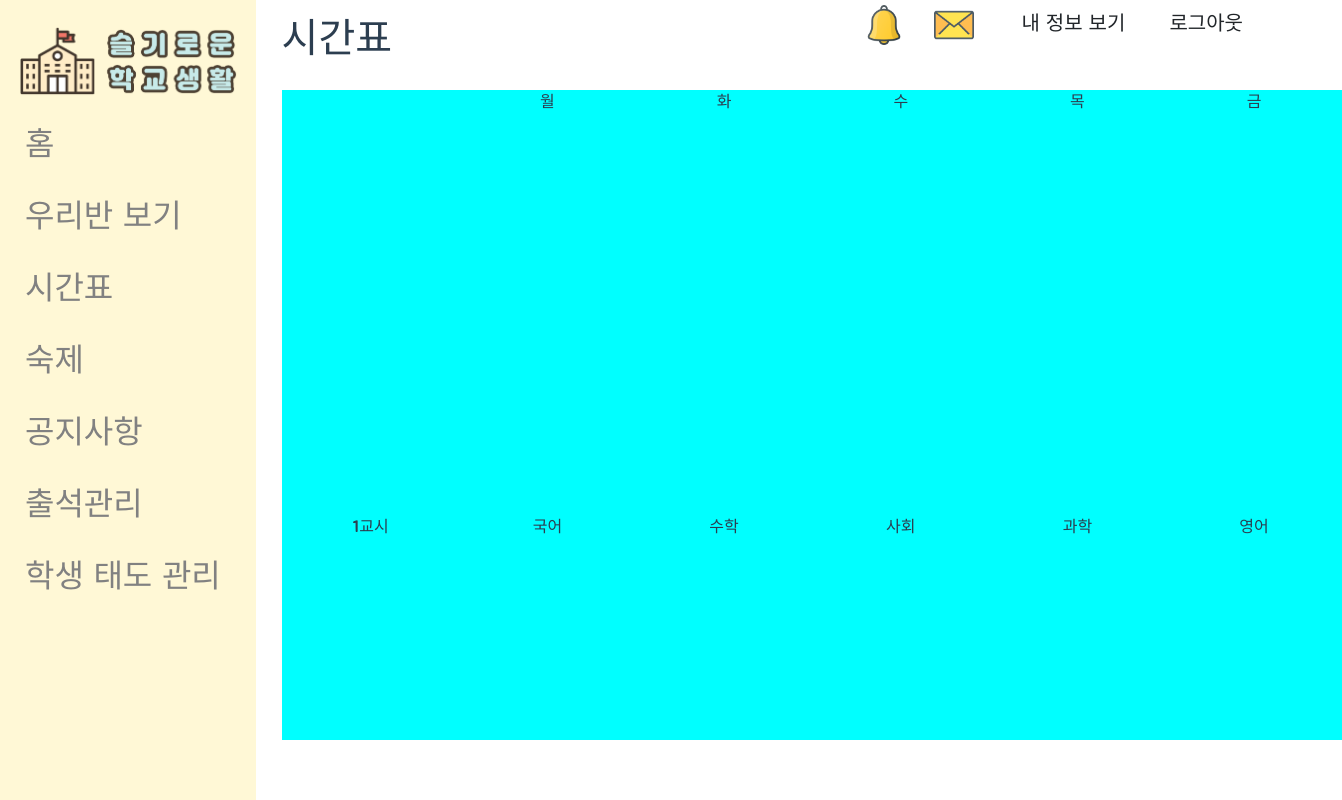
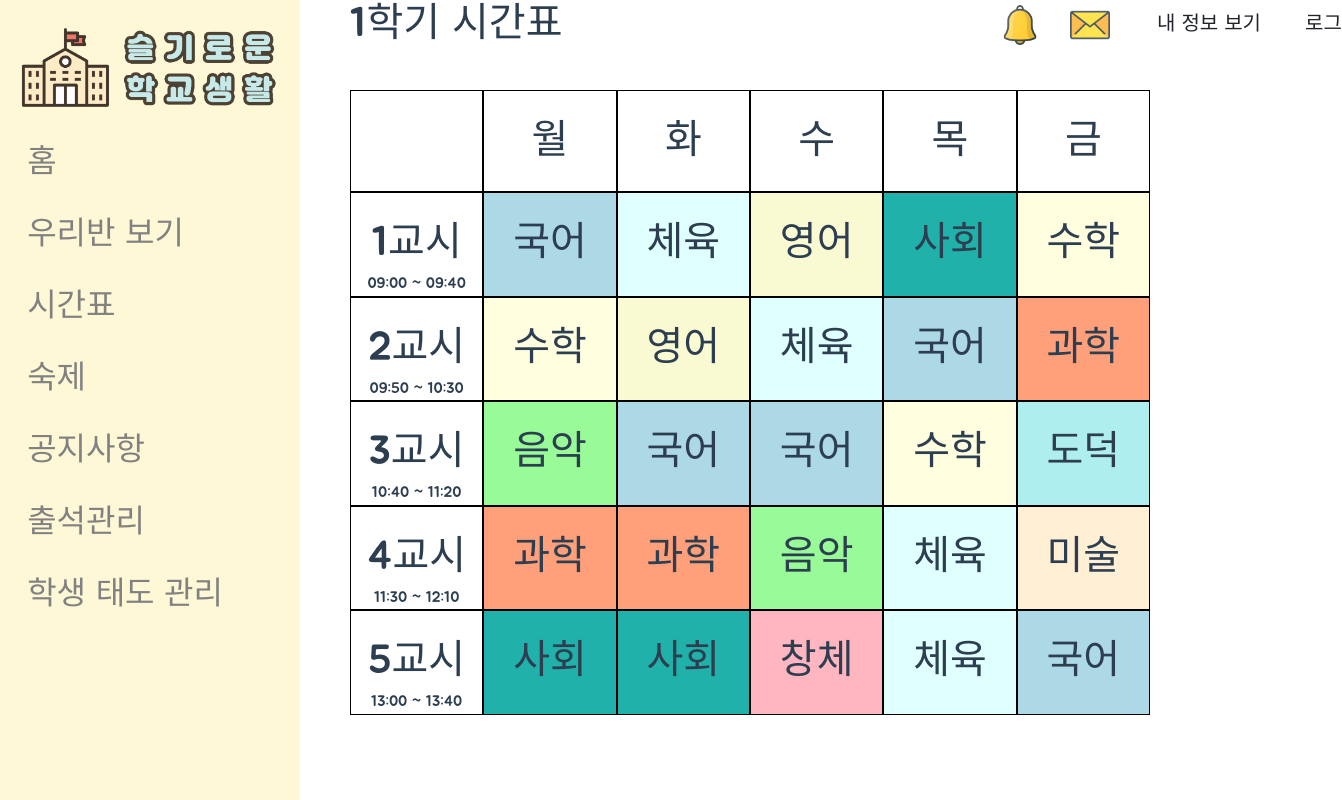
Before and after one commit to Jeong-Heui-Jin/wise_school, a Vue app in the folder frontend/: page /timetable in a window 1280 px wide. Shown: the whole page, 1342 px wide, since content can reach past the window. Built offline with nearby package versions, Linux system fonts and the light colour scheme; a web font is replaced by a local one.

Commit message:
Create Time Table Page

```diff
--- a/frontend/src/App.vue
+++ b/frontend/src/App.vue
@@ -5,15 +5,6 @@
 </template>
 
 <script>
-window.onfocus=function() {
-
-}
-window.onload=function() {
-  window.focus();
-  window.moveTo(0, 0);
-  window.resizeTo(1280, 800);
-}
-
 import BeforeLogin from './components/BeforeLogin'
 
 export default {
--- a/frontend/src/components/NavBar.vue
+++ b/frontend/src/components/NavBar.vue
@@ -1,6 +1,6 @@
 <template>
     <div>
-        <b-navbar id="nav-bar" style="font-family: 'Jua', sans-serif;" class="d-flex row-vw" toggleable="lg" variant="faded" type="light">
+        <b-navbar id="nav-bar" style="font-family: 'Jua', sans-serif;" class="fixed-top" toggleable="lg" variant="faded" type="light">
             <!-- Right aligned nav items -->
             <b-navbar-nav id="right-side" class="ml-auto">
                 <img id="logo" src="@/assets/alarm.png" alt="알람_로고" @click="print">
@@ -25,25 +25,37 @@ export default({
 
 <style>
 #nav-bar {
-    max-height: 40px;
+    max-height: 50px;
     width: 100%;
 }
 
 #nav-bar #right-side {
     position: absolute;
+    min-width: 500px;
+    max-width: 500px;
+    width: 500px;
+    min-height: 60px;
+    max-height: 60px;
+    height: 60px;
     top: 0px;
-    right: 10px;
+    left: 1000px;
 }
 
 #nav-bar #button {
     margin-right: 10px;
+    min-height: 40px;
     max-height: 40px;
+    height: 40px;
+    min-width: 60px;
 }
 
 #nav-bar #logo {
     margin-top: 5px;
     max-height: 40px;
+    min-height: 40px;
+    height: 40px;
     max-width: 40px;
+    min-width: 40px;
     margin-right: 30px;
 }
 
--- a/frontend/src/components/NavSideBarTeacher.vue
+++ b/frontend/src/components/NavSideBarTeacher.vue
@@ -39,7 +39,7 @@ export default {
 /* The sidebar menu */
 .sidenav {
   height: 100%; /* Full-height: remove this if you want "auto" height */
-  width: 300px; /* Set the width of the sidebar */
+  min-width: 300px; /* Set the width of the sidebar */
   position: fixed; /* Fixed Sidebar (stay in place on scroll) */
   z-index: 1; /* Stay on top */
   top: 0; /* Stay at the top */
--- a/frontend/src/views/AfterLogin/Class.vue
+++ b/frontend/src/views/AfterLogin/Class.vue
@@ -110,7 +110,7 @@ export default {
 <style>
 #title {
   position: absolute;
-  left: 22%;
+  left: 350px;
 }
 
 #class #teacher {
--- a/frontend/src/views/AfterLogin/Timetable.vue
+++ b/frontend/src/views/AfterLogin/Timetable.vue
@@ -2,22 +2,34 @@
   <div style="font-family: 'Jua', sans-serif;">
     <NavSideBar/>
     <NavBar/>
-    <h1 id="title">시간표</h1>
-    <b-container class="bv-example-row">
-      <b-row id="timetable">
-        <b-col> </b-col>
-        <b-col>월</b-col>
-        <b-col>화</b-col>
-        <b-col>수</b-col>
-        <b-col>목</b-col>
-        <b-col>금</b-col>
-        <div></div>
-        <b-col>1교시</b-col>
-        <b-col>국어</b-col>
-        <b-col>수학</b-col>
-        <b-col>사회</b-col>
-        <b-col>과학</b-col>
-        <b-col>영어</b-col>
+    <!-- 페이지 제목 -->
+    <h1 id="title"> {{ timetable.Title }}</h1>
+    <b-container id="timetable">
+      <!-- 요일 -->
+      <b-row id="period" >
+        <b-col id="subject" style="padding-bottom: 20px;"> </b-col>
+        <b-col id="subject" style="padding-bottom: 20px;">월</b-col>
+        <b-col id="subject" style="padding-bottom: 20px;">화</b-col>
+        <b-col id="subject" style="padding-bottom: 20px;">수</b-col>
+        <b-col id="subject" style="padding-bottom: 20px;">목</b-col>
+        <b-col id="subject" style="padding-bottom: 20px;">금</b-col>
+      </b-row>
+      <!-- 과목 -->
+      <b-row id="period" v-for="detail in timetableDetail" :key="detail.Period">
+        <b-col id="subject">
+          {{detail.Period}}교시
+          <div id="time" v-if="detail.Period === '1'">09:00 ~ 09:40</div>
+          <div id="time" v-else-if="detail.Period === '2'">09:50 ~ 10:30</div>
+          <div id="time" v-else-if="detail.Period === '3'">10:40 ~ 11:20</div>
+          <div id="time" v-else-if="detail.Period === '4'">11:30 ~ 12:10</div>
+          <div id="time" v-else-if="detail.Period === '5'">13:00 ~ 13:40</div>
+          <div id="time" v-else-if="detail.Period === '6'">13:50 ~ 14:30</div>
+        </b-col>
+        <b-col id="subject">{{detail.Monday}}</b-col>
+        <b-col id="subject">{{detail.Tuesday}}</b-col>
+        <b-col id="subject">{{detail.Wednesday}}</b-col>
+        <b-col id="subject">{{detail.Thursday}}</b-col>
+        <b-col id="subject">{{detail.Friday}}</b-col>
       </b-row>
     </b-container>
   </div>
@@ -29,6 +41,64 @@ import NavBar from '@/components/NavBar.vue'
 
 export default {
   name: 'Timetable',
+  data() {
+    return {
+      idx: 1,
+      timetable: { Title: '1학기 시간표' },
+      // 오름 차순 정렬 가정
+      timetableDetail : [
+        {Period : '1', Monday: '국어', Tuesday: '체육', Wednesday: '영어', Thursday: '사회', Friday: '수학'},
+        {Period : '2', Monday: '수학', Tuesday: '영어', Wednesday: '체육', Thursday: '국어', Friday: '과학'},
+        {Period : '3', Monday: '음악', Tuesday: '국어', Wednesday: '국어', Thursday: '수학', Friday: '도덕'},
+        {Period : '4', Monday: '과학', Tuesday: '과학', Wednesday: '음악', Thursday: '체육', Friday: '미술'},
+        {Period : '5', Monday: '사회', Tuesday: '사회', Wednesday: '창체', Thursday: '체육', Friday: '국어'},
+      ]
+    }
+  },
+  methods: {
+    intToRGB(i) {
+        var c = (i & 0x00FFFFFF)
+            .toString(16)
+            .toUpperCase();
+
+        return "00000".substring(0, 6 - c.length) + c;
+    }
+  },
+  mounted() {
+      var arr = [];
+      var color = ["lightblue", "lightcyan", "lightgoldenrodyellow", "lightseagreen", "lightyellow", "lightsalmon", "palegreen", "paleturquoise", "papayawhip", "lightpink"];
+      const subject = document.querySelectorAll('#subject');
+
+      for (var i = 0; i < this.timetableDetail.length; i++) {
+        if (!arr.find(e => e === this.timetableDetail[i].Monday)) {
+          arr.push(this.timetableDetail[i].Monday);
+        }
+        if(!arr.find(e => e === this.timetableDetail[i].Tuesday)) {
+          arr.push(this.timetableDetail[i].Tuesday);
+        }
+        if(!arr.find(e => e === this.timetableDetail[i].Wednesday)) {
+          arr.push(this.timetableDetail[i].Wednesday);
+        }
+        if(!arr.find(e => e === this.timetableDetail[i].Thursday)) {
+          arr.push(this.timetableDetail[i].Thursday);
+        }
+        if(!arr.find(e => e === this.timetableDetail[i].Friday)) {
+          arr.push(this.timetableDetail[i].Friday);
+        }
+      }
+      for (var err = 0; err < arr.length; err++) {
+        console.log(arr[err]);
+      }
+      for (var sub = 0; sub < subject.length; sub++) {
+        for (var find = 0; find < arr.length; find++) {
+          if (subject[sub].textContent === arr[find]) {
+            subject[sub].style.backgroundColor = color[find];
+            console.log(color[find]);
+            break;
+          }
+        }
+      }
+  },
   components: {
     NavSideBar,
     NavBar
@@ -40,14 +110,22 @@ export default {
 #timetable {
   position: absolute;
   top: 90px;
-  left: 23%;
-  width: 1060px;
-  height: 650px;
-  background-color: aqua;
+  left: 350px;
+  width: 800px;
+  max-width: 800px;
+  min-width: 800px;
 }
 
-#timetable b-col {
+#timetable #subject {
+  min-width: 40px;
+  font-size: 40px;
+  text-align: center;
+  padding-top: 20px;
+  border: 1px solid black;
+}
 
+#timetable #time {
+  font-size: 15px;
 }
 
 </style>
```
